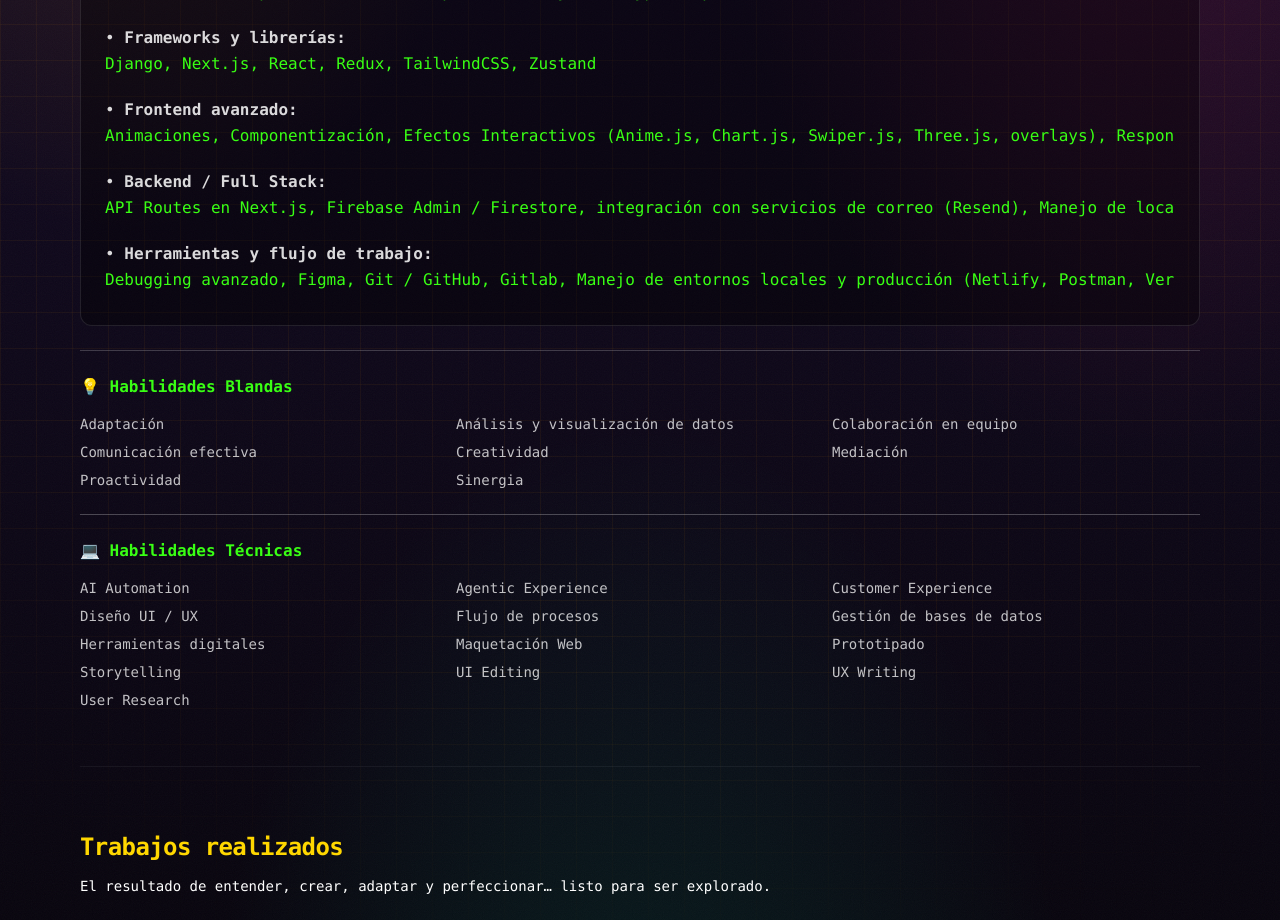
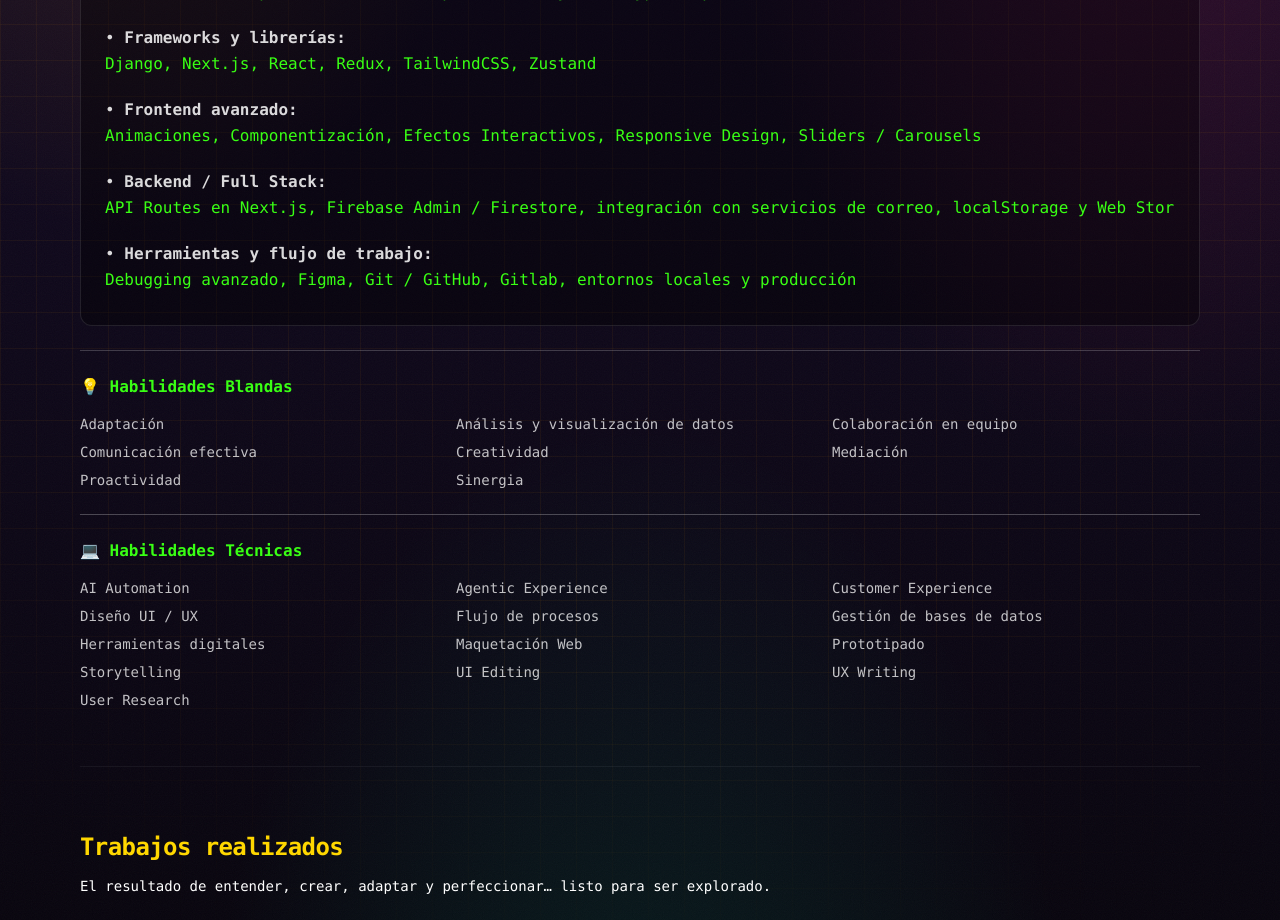
Before and after one commit to lu-developer476/Portfolio, a Next.js app: page /about in a window 1280 px wide. Shown: the part 840-1760 px from the top of the page. Built offline with nearby package versions, Linux system fonts and the light colour scheme.

Commit message:
page.tsx

```diff
--- a/src/app/about/page.tsx
+++ b/src/app/about/page.tsx
@@ -52,21 +52,21 @@
           <p className="text-white/85 leading-relaxed">
             • <strong>Frontend avanzado:</strong>{" "}
             <span className="animate-typing-no-cursor">
-              Animaciones, Componentización, Efectos Interactivos (Anime.js, Chart.js, Swiper.js, Three.js, overlays), Responsive Design, Sliders / Carousels
+              Animaciones, Componentización, Efectos Interactivos, Responsive Design, Sliders / Carousels
             </span>
           </p>
 
           <p className="text-white/85 leading-relaxed">
             • <strong>Backend / Full Stack:</strong>{" "}
             <span className="animate-typing-no-cursor">
-              API Routes en Next.js, Firebase Admin / Firestore, integración con servicios de correo (Resend), Manejo de localStorage y Web Storage
+              API Routes en Next.js, Firebase Admin / Firestore, integración con servicios de correo, localStorage y Web Storage
             </span>
           </p>
 
           <p className="text-white/85 leading-relaxed">
             • <strong>Herramientas y flujo de trabajo:</strong>{" "}
             <span className="animate-typing-no-cursor">
-              Debugging avanzado, Figma, Git / GitHub, Gitlab, Manejo de entornos locales y producción (Netlify, Postman, Vercel)
+              Debugging avanzado, Figma, Git / GitHub, Gitlab, entornos locales y producción
             </span>
           </p>
         </div>
```
